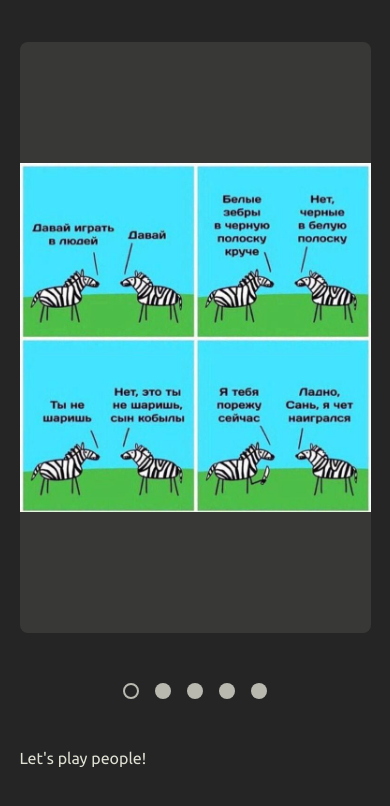
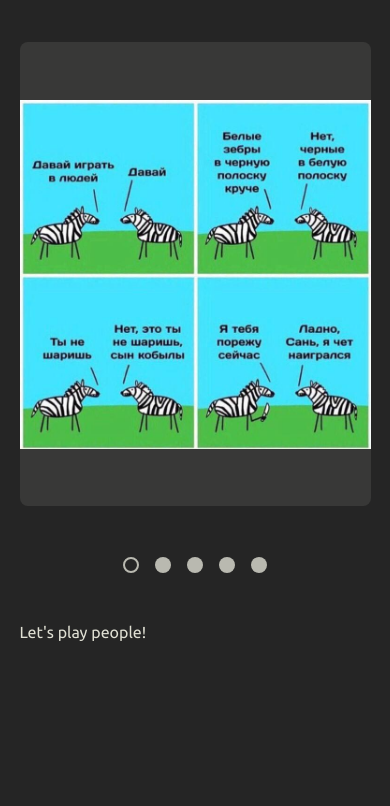
Before and after one commit to VerchkaFeya/cssMemSlider, a plain HTML site: page cssMemSlider/index.html in a window 390 px wide. Drawn offline with Linux system fonts and the light colour scheme.

Commit message:
fix: change content height for mobile screens (Thu, May 12, 2022 07:52:49 PM)

```diff
--- a/cssMemSlider/style.css
+++ b/cssMemSlider/style.css
@@ -174,6 +174,7 @@ input[type=radio] {
 @media (max-width: 767px) {
   .container {
     width: 90vw;
+    height: 55vh;
   }
 
   .inscriptions-and-controls {
```
